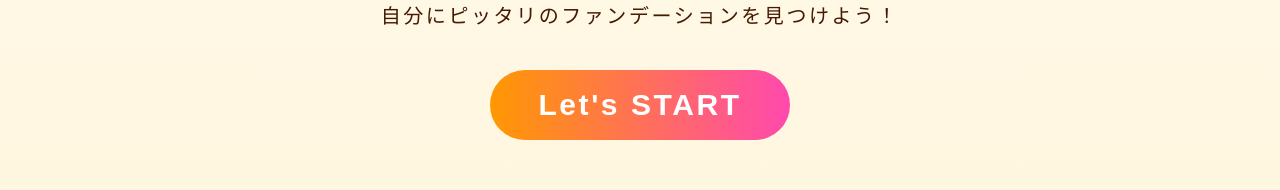
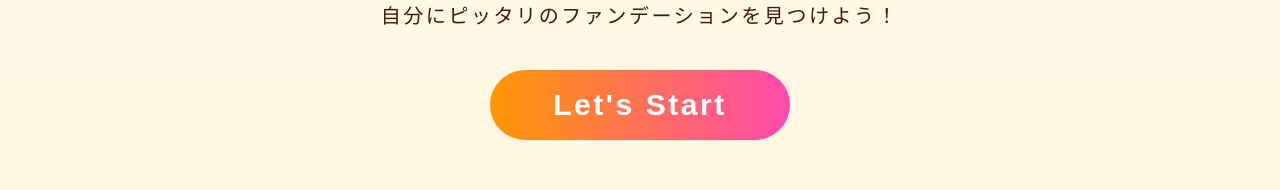
Before and after one commit to nsmuy/my-original-app, a Next.js app: page / in a window 1280 px wide. Shown: the part 367-557 px from the top of the page. Built offline with nearby package versions, Linux system fonts and the light colour scheme; no server answers; sample sign-in values are in the browser's storage.

Commit message:
Vercelエラーの解消

```diff
--- a/src/app/page.tsx
+++ b/src/app/page.tsx
@@ -15,7 +15,7 @@ export default function Home() {
 
         <div className="mt-6">
           <Link href={"/login"} className="btn_bg-gradation text-white rounded-full w-[300px] h-[70px] text-3xl font-bold flex items-center justify-center">
-            Let's START
+            {`Let's Start`}
           </Link>
         </div>
       </div>
--- a/src/components/SelectedProductsList.tsx
+++ b/src/components/SelectedProductsList.tsx
@@ -1,8 +1,8 @@
 import React from 'react'
 import { v4 as uuidv4 } from 'uuid';
-import { Product } from '@/types/Product';
+import { ProductType } from '@/types/Product';
 
-const SelectedProductsList = ( { selectedProducts } : { selectedProducts: Product[] }) => {
+const SelectedProductsList = ( { selectedProducts } : { selectedProducts: ProductType[] }) => {
   return (
     <div>
       <h3 className='mt-8 font-bold border-b border-amber-200'>選択したファンデーション</h3>
```
